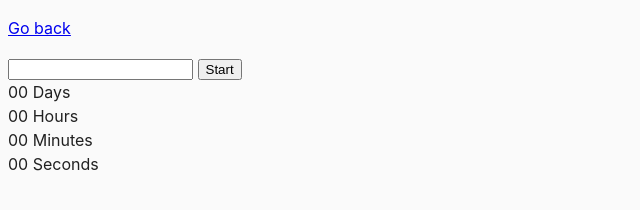
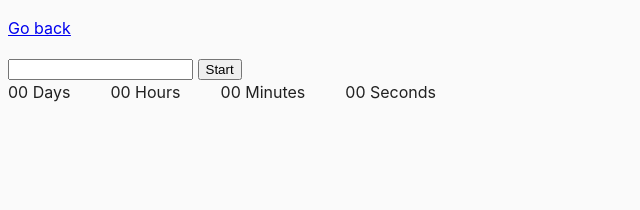
Before and after one commit to MrMatvienko/goit-js-hw-09, a website built with Parcel: page src/02-timer.html in a window 1280 px wide. Shown: the whole page, without its empty margins (0-640 px from the left). Built offline with nearby package versions, Linux system fonts and the light colour scheme.

Commit message:
comit css

```diff
--- a/src/css/common.css
+++ b/src/css/common.css
@@ -16,3 +16,9 @@ img {
   display: block;
   max-width: 100%;
 }
+
+.timer {
+  display: flex;
+  flex-wrap: wrap;
+  gap: 40px;
+}
```
